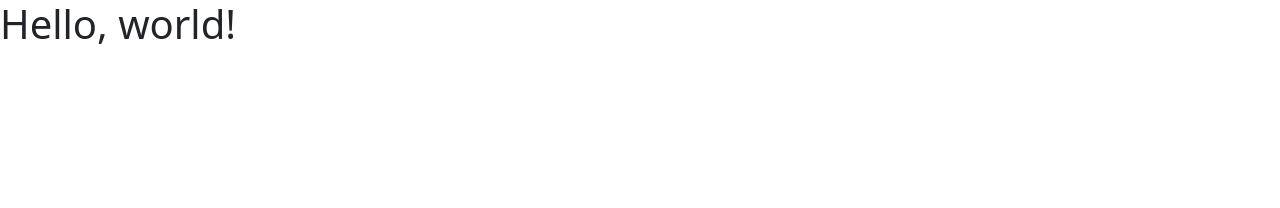
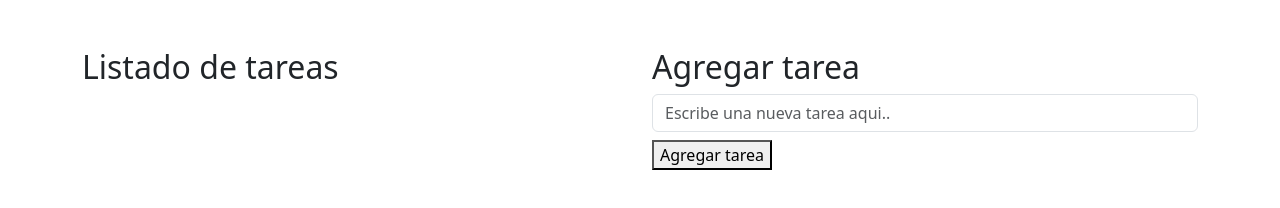
Before and after one commit to Claudio345/Socotroco, a plain HTML site: page index.html in a window 1280 px wide. Drawn offline with nearby package versions, Linux system fonts and the light colour scheme.

Commit message:
actualizacion

```diff
--- a/index.html
+++ b/index.html
@@ -1,16 +1,37 @@
 <!doctype html>
 <html lang="en">
+
 <head>
   <meta charset="utf-8">
   <meta name="viewport" content="width=device-width, initial-scale=1">
   <title>Bootstrap demo</title>
-    <link href="https://cdn.jsdelivr.net/npm/bootstrap@5.3.2/dist/css/bootstrap.min.css" rel="stylesheet" integrity="sha384-T3c6CoIi6uLrA9TneNEoa7RxnatzjcDSCmG1MXxSR1GAsXEV/Dwwykc2MPK8M2HN" crossorigin="anonymous">
+  <link href="https://cdn.jsdelivr.net/npm/bootstrap@5.3.2/dist/css/bootstrap.min.css" rel="stylesheet"
+    integrity="sha384-T3c6CoIi6uLrA9TneNEoa7RxnatzjcDSCmG1MXxSR1GAsXEV/Dwwykc2MPK8M2HN" crossorigin="anonymous">
 </head>
+
 <body>
-    <h1>Hello, world!</h1>
+  <div class="container mt-5">
+    <div class="row">
+      <div class="col-md-6">
+        <h2>Listado de tareas</h2>
+        <ul id="task-list" class="list-group"></ul>
+      </div>
+
+      <div class="col-md-6">
+        <h2>Agregar tarea</h2>
+        <form id="task-form">
+          <input type="text" id="task-input" class="form-control" placeholder="Escribe una nueva tarea aqui.." required>
+          <button type="submit" class="btn-secondary mt-2">Agregar tarea</button>
+        </form>
+      </div>
+    </div>
+  </div>
 
   <script src="https://cdn.jsdelivr.net/npm/jquery@3.7.1/dist/jquery.min.js"></script>
-    <script src="https://cdn.jsdelivr.net/npm/bootstrap@5.3.2/dist/js/bootstrap.bundle.min.js" integrity="sha384-C6RzsynM9kWDrMNeT87bh95OGNyZPhcTNXj1NW7RuBCsyN/o0jlpcV8Qyq46cDfL" crossorigin="anonymous"></script>
-  <script> src="js/script.js" </script>
+  <script src="https://cdn.jsdelivr.net/npm/bootstrap@5.3.2/dist/js/bootstrap.bundle.min.js"
+    integrity="sha384-C6RzsynM9kWDrMNeT87bh95OGNyZPhcTNXj1NW7RuBCsyN/o0jlpcV8Qyq46cDfL"
+    crossorigin="anonymous"></script>
+  <script> src = "js/script.js" </script>
 </body>
+
 </html>
```
Lines whose indentation alone changed are shown as unchanged.
